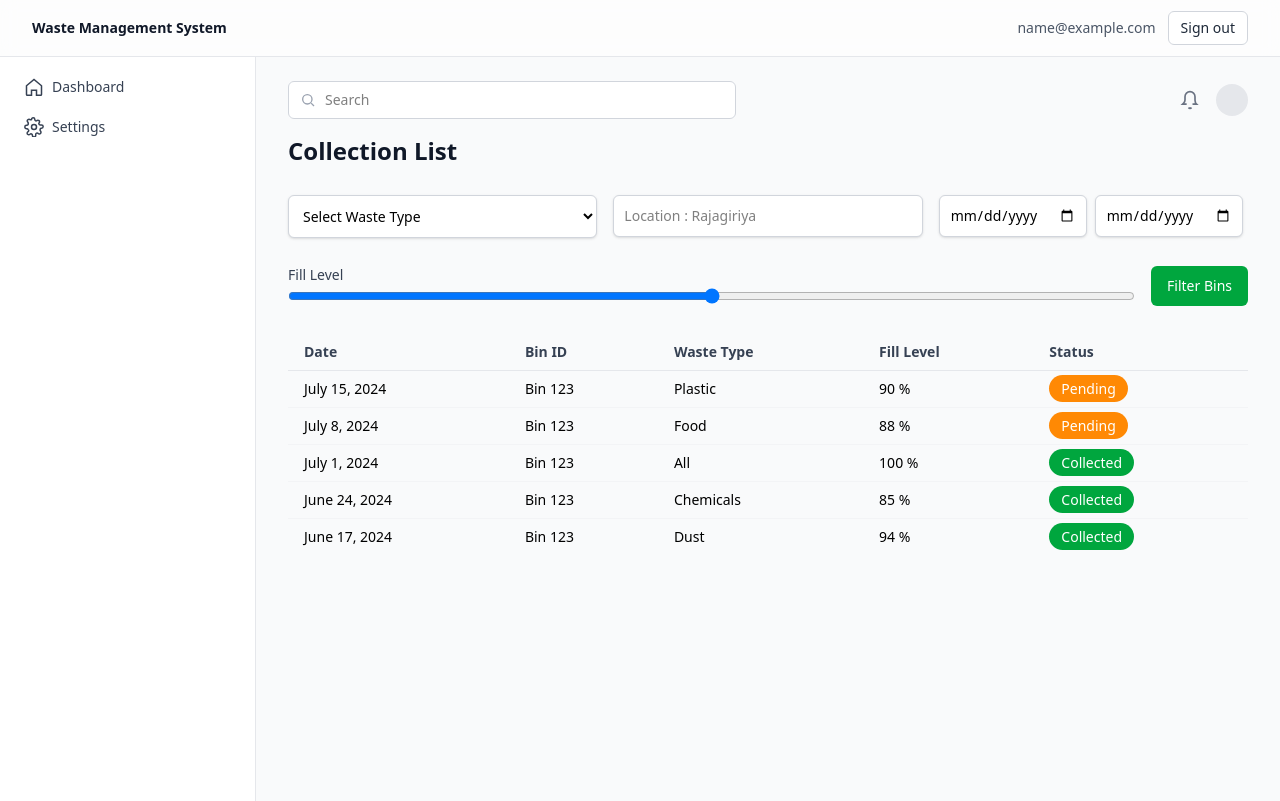
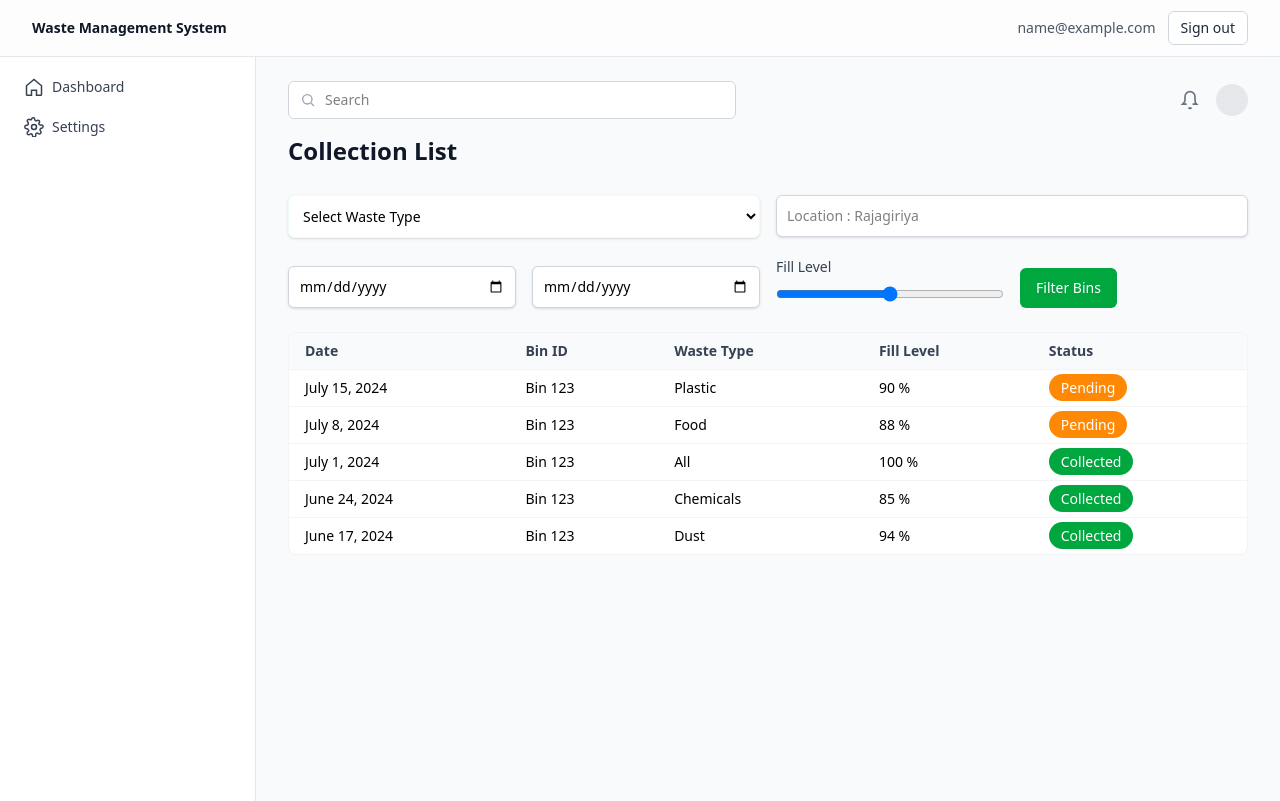
Before and after one commit to thisaru01/waste-management-system, a React app in the folder frontend/: page /collection-history in a window 1280 px wide. Built offline with nearby package versions, Linux system fonts and the light colour scheme; no server answers; sample sign-in values are in the browser's storage; the HTML template or start-up script is replaced by a standard one.

Commit message:
Add collection history

```diff
--- a/frontend/src/pages/CollectionHistory.jsx
+++ b/frontend/src/pages/CollectionHistory.jsx
@@ -22,33 +22,32 @@ export default function CollectionHistory() {
   ];
 
   return (
-    <div>
+    <div className="max-w-6xl mx-auto">
       <PageHeader title="Collection List" subtitle="" />
 
-      <div className="grid grid-cols-1 md:grid-cols-3 gap-4 mb-6">
-        <Select value={filters.type} onChange={(e) => setFilters((s) => ({ ...s, type: e.target.value }))}>
+      <div className="grid grid-cols-1 md:grid-cols-2 gap-4 mb-4">
+        <Select value={filters.type} onChange={(e) => setFilters((s) => ({ ...s, type: e.target.value }))} className="border-green-50">
           <option value="">Select Waste Type</option>
           <option>Plastic</option>
           <option>Food</option>
           <option>All</option>
         </Select>
         <Input placeholder="Location : Rajagiriya" value={filters.location} onChange={(e) => setFilters((s) => ({ ...s, location: e.target.value }))} />
-        <div className="flex gap-2">
+      </div>
+
+      <div className="grid grid-cols-1 md:grid-cols-4 gap-4 items-end mb-6">
         <Input type="date" value={filters.start} onChange={(e) => setFilters((s) => ({ ...s, start: e.target.value }))} />
         <Input type="date" value={filters.end} onChange={(e) => setFilters((s) => ({ ...s, end: e.target.value }))} />
+        <div className="md:col-span-1 col-span-2">
+          <label className="text-sm text-gray-700">Fill Level</label>
+          <input type="range" min="0" max="100" value={filters.fill} onChange={(e) => setFilters((s) => ({ ...s, fill: e.target.value }))} className="w-full mt-2" />
         </div>
-      </div>
-
-  <div className="flex items-center gap-4 mb-6">
-        <div className="flex-1">
-          <label className="text-sm text-gray-700">Fill Level</label>
-          <input type="range" min="0" max="100" value={filters.fill} onChange={(e) => setFilters((s) => ({ ...s, fill: e.target.value }))} className="w-full" />
-        </div>
-        <div>
+        <div className="flex items-center">
           <Button variant="success">Filter Bins</Button>
         </div>
       </div>
 
+      <div className="rounded-lg overflow-hidden border border-gray-100 bg-white">
         <TableContainer>
           <Table>
             <THead>
@@ -62,17 +61,18 @@ export default function CollectionHistory() {
             </THead>
             <TBody>
               {records.map((r, i) => (
-              <tr key={i}>
-                <TD>{r.date}</TD>
-                <TD>{r.id}</TD>
-                <TD>{r.type}</TD>
-                <TD>{r.fill}</TD>
-                <TD><StatusPill status={r.status} /></TD>
+                <tr key={i} className="border-t">
+                  <TD className="py-4">{r.date}</TD>
+                  <TD className="py-4">{r.id}</TD>
+                  <TD className="py-4">{r.type}</TD>
+                  <TD className="py-4">{r.fill}</TD>
+                  <TD className="py-4 text-right"><StatusPill status={r.status} /></TD>
                 </tr>
               ))}
             </TBody>
           </Table>
         </TableContainer>
       </div>
+    </div>
   );
 }
```
Lines whose indentation alone changed are shown as unchanged.
